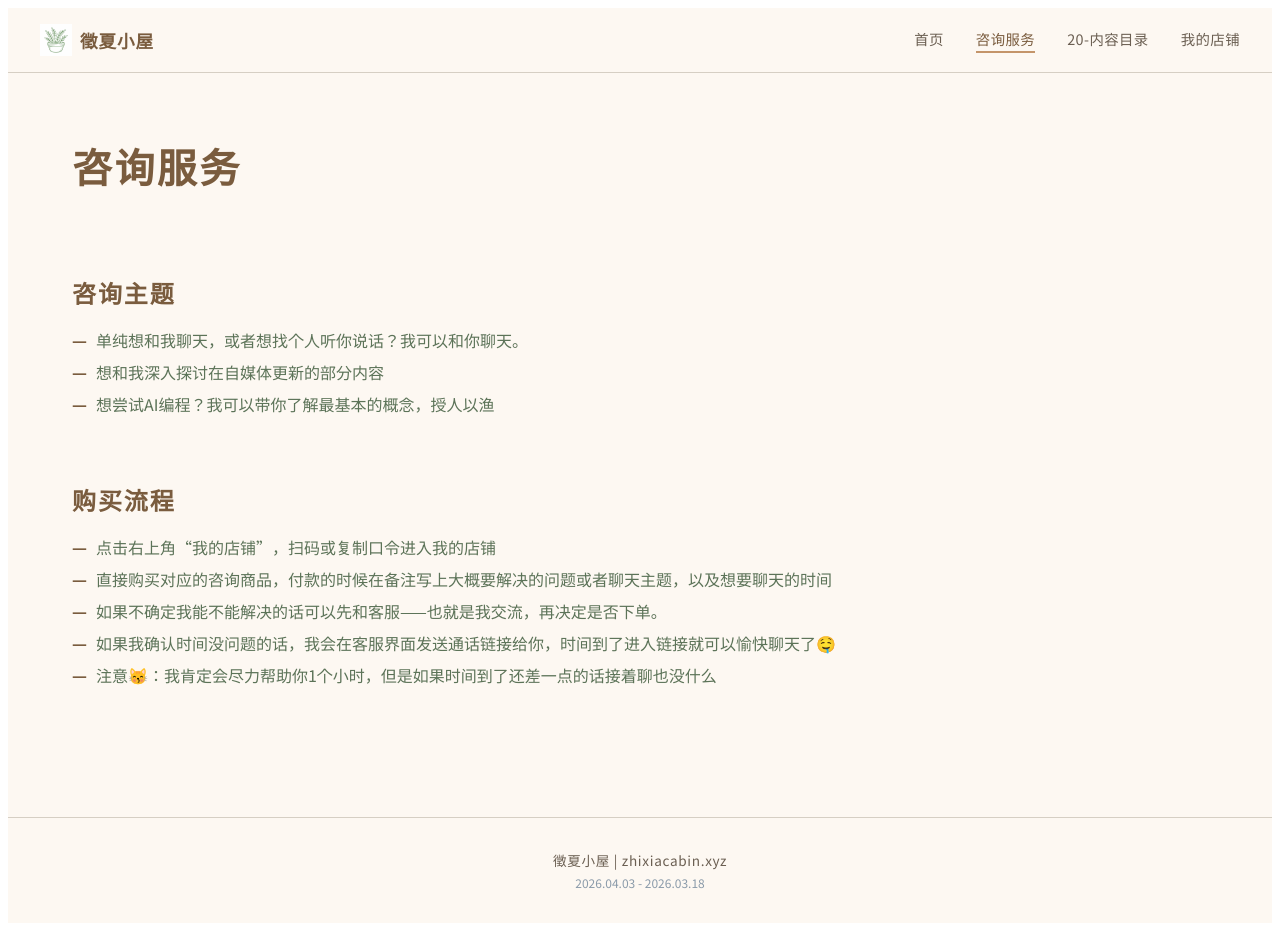
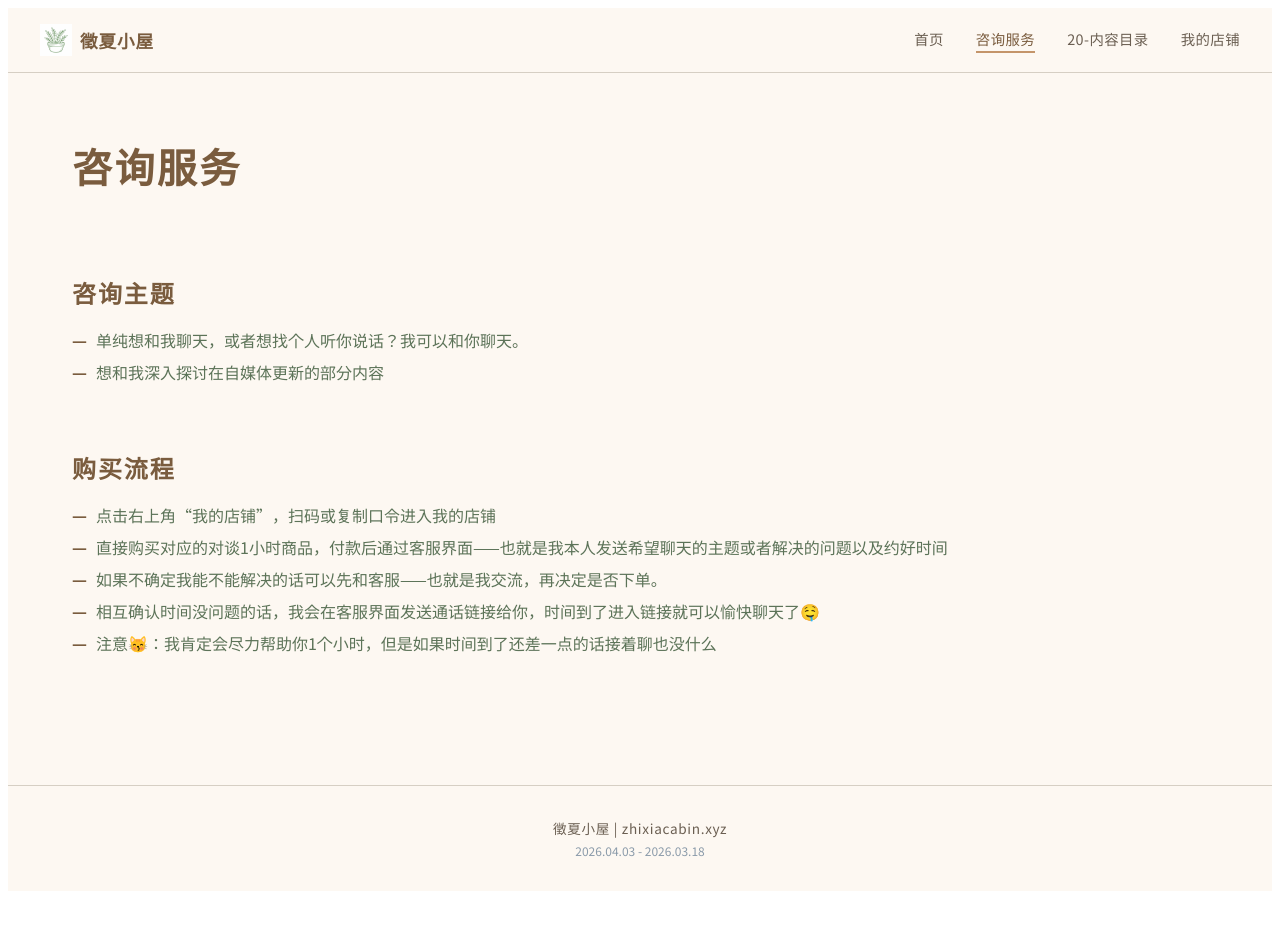
Before and after one commit to anaouse/zhixia_cabin_frontend, a React (Vite) app: page /consult in a window 1280 px wide. After the commit the page ends 899 px from the top, so only its background shows below. Built offline with nearby package versions, Linux system fonts and the light colour scheme.

Commit message:
update consult page

```diff
--- a/src/pages/ConsultPage.jsx
+++ b/src/pages/ConsultPage.jsx
@@ -1,5 +1,5 @@
-import Header from '@/components/Header.jsx'
-import Footer from '@/components/Footer.jsx'
+import Header from "@/components/Header.jsx";
+import Footer from "@/components/Footer.jsx";
 
 export default function ConsultPage() {
   return (
@@ -15,22 +15,33 @@ export default function ConsultPage() {
           <div className="content-block">
             <h2 className="content-block__heading">咨询主题</h2>
             <ul className="content-list">
-              <li className="content-list__item">单纯想和我聊天，或者想找个人听你说话？我可以和你聊天。</li>
-              <li className="content-list__item">想和我深入探讨在自媒体更新的部分内容</li>
-              <li className="content-list__item">想尝试AI编程？我可以带你了解最基本的概念，授人以渔</li>
+              <li className="content-list__item">
+                单纯想和我聊天，或者想找个人听你说话？我可以和你聊天。
+              </li>
+              <li className="content-list__item">
+                想和我深入探讨在自媒体更新的部分内容
+              </li>
             </ul>
-
           </div>
 
           <div className="content-block">
             <h2 className="content-block__heading">购买流程</h2>
             <ul className="content-list">
-              <li className="content-list__item">点击右上角“我的店铺”，扫码或复制口令进入我的店铺</li>
-              <li className="content-list__item">直接购买对应的咨询商品，付款的时候在备注写上大概要解决的问题或者聊天主题，以及想要聊天的时间</li>
-              <li className="content-list__item">如果不确定我能不能解决的话可以先和客服——也就是我交流，再决定是否下单。</li>
-              <li className="content-list__item">如果我确认时间没问题的话，我会在客服界面发送通话链接给你，时间到了进入链接就可以愉快聊天了🤤</li>
-              <li className="content-list__item">注意😽：我肯定会尽力帮助你1个小时，但是如果时间到了还差一点的话接着聊也没什么</li>
-
+              <li className="content-list__item">
+                点击右上角“我的店铺”，扫码或复制口令进入我的店铺
+              </li>
+              <li className="content-list__item">
+                直接购买对应的对谈1小时商品，付款后通过客服界面——也就是我本人发送希望聊天的主题或者解决的问题以及约好时间
+              </li>
+              <li className="content-list__item">
+                如果不确定我能不能解决的话可以先和客服——也就是我交流，再决定是否下单。
+              </li>
+              <li className="content-list__item">
+                相互确认时间没问题的话，我会在客服界面发送通话链接给你，时间到了进入链接就可以愉快聊天了🤤
+              </li>
+              <li className="content-list__item">
+                注意😽：我肯定会尽力帮助你1个小时，但是如果时间到了还差一点的话接着聊也没什么
+              </li>
             </ul>
           </div>
         </section>
@@ -38,5 +49,5 @@ export default function ConsultPage() {
 
       <Footer />
     </div>
-  )
+  );
 }
```
